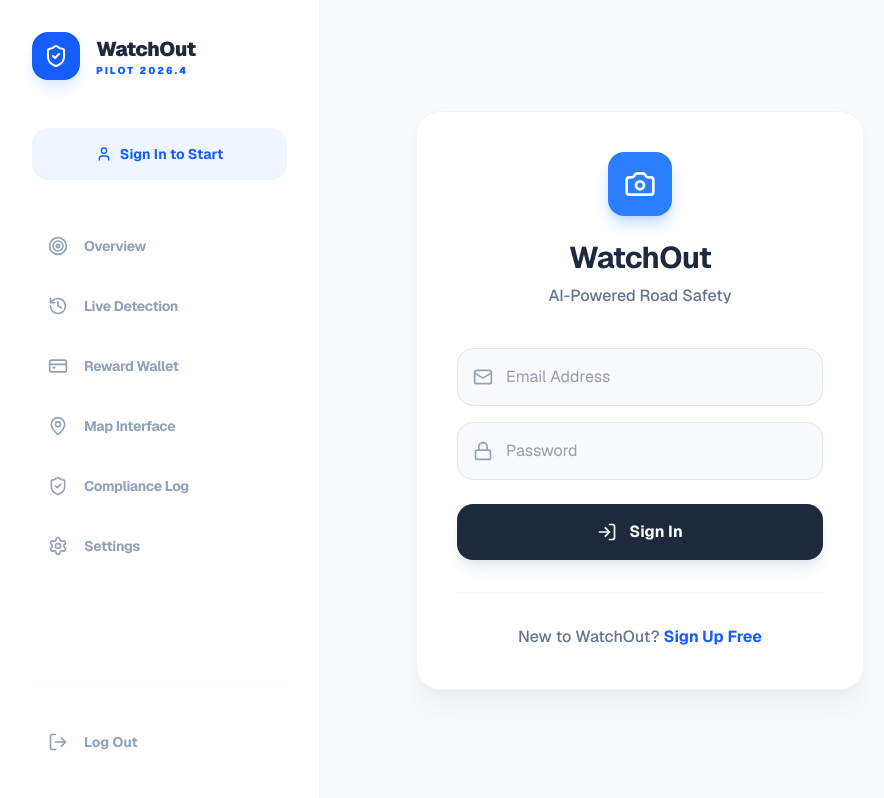
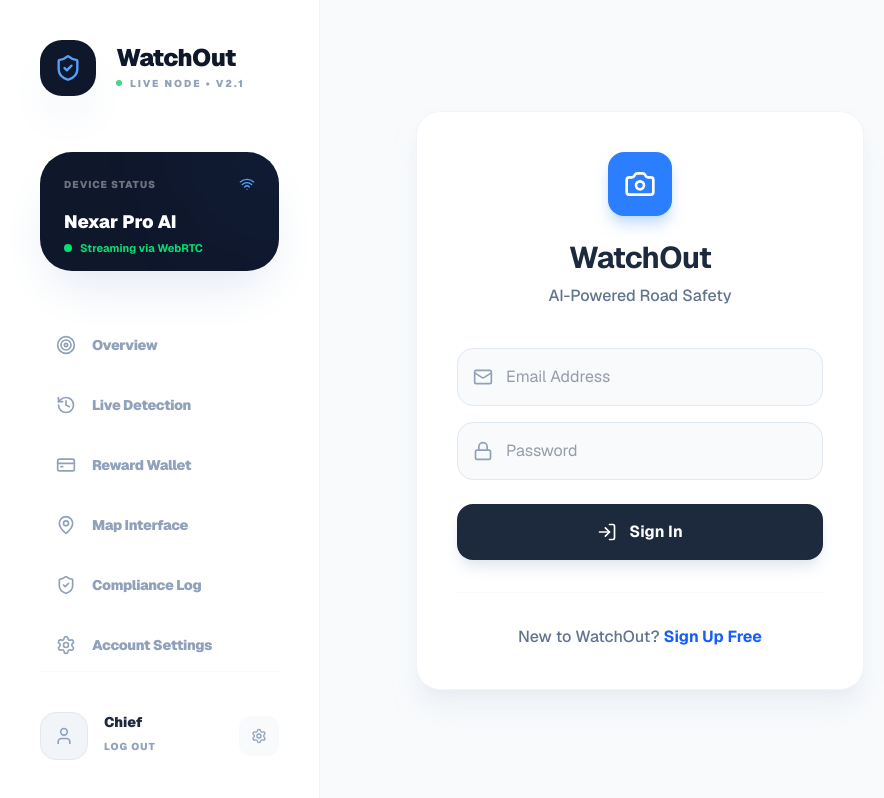
Before and after one commit to sathwikshetty0/watchout_app, a Next.js app: page /login in a window 1280 px wide. Shown: the whole page, without its empty margins (0-884 px from the left). Built offline with nearby package versions, Linux system fonts and the light colour scheme; no server answers.

Commit message:
Modernize Sidebar with device connectivity status and smooth transitions

```diff
--- a/src/components/Sidebar.tsx
+++ b/src/components/Sidebar.tsx
@@ -14,7 +14,8 @@ import {
   CreditCard,
   Target,
   Car,
-  Bike
+  Bike,
+  Wifi
 } from "lucide-react";
 import Link from "next/link";
 import { usePathname, useRouter } from "next/navigation";
@@ -25,6 +26,7 @@ export default function Sidebar() {
   const router = useRouter();
   const [user, setUser] = useState<any>(null);
   const [profile, setProfile] = useState<any>(null);
+  const [deviceOnline, setDeviceOnline] = useState(true);
 
   useEffect(() => {
     supabase.auth.getUser().then(({ data: { user } }) => {
@@ -57,44 +59,40 @@ export default function Sidebar() {
     { label: "Reward Wallet", icon: CreditCard, href: "/rewards" },
     { label: "Map Interface", icon: MapPin, href: "/map" },
     { label: "Compliance Log", icon: ShieldCheck, href: "/compliance" },
-    { label: "Settings", icon: Settings, href: "/settings" },
+    { label: "Account Settings", icon: Settings, href: "/settings" },
   ];
 
   return (
-    <aside className="fixed left-0 top-0 h-screen w-80 bg-white border-r border-slate-100 flex flex-col p-8 z-50">
+    <aside className="fixed left-0 top-0 h-screen w-80 bg-white border-r border-slate-100 flex flex-col p-10 z-50">
       {/* Brand */}
-      <div className="flex items-center gap-4 mb-12 group">
-        <div className="w-12 h-12 bg-blue-600 rounded-2xl flex items-center justify-center shadow-lg shadow-blue-100 group-hover:bg-blue-700 transition-colors">
-          <ShieldCheck className="text-white w-6 h-6" />
+      <div className="flex items-center gap-5 mb-14 group cursor-pointer">
+        <div className="w-14 h-14 bg-slate-900 rounded-[22px] flex items-center justify-center shadow-2xl shadow-slate-200 group-hover:scale-110 transition-transform duration-500">
+          <ShieldCheck className="text-blue-400 w-7 h-7" />
         </div>
         <div>
-          <h2 className="text-xl font-black text-slate-800 tracking-tight">WatchOut</h2>
-          <p className="text-[10px] font-black text-blue-600 uppercase tracking-[0.2em]">Pilot 2026.4</p>
+          <h2 className="text-2xl font-black text-slate-900 tracking-tight leading-none">WatchOut</h2>
+          <div className="flex items-center gap-2 mt-1.5">
+             <span className="w-1.5 h-1.5 rounded-full bg-green-500 animate-pulse" />
+             <p className="text-[10px] font-black text-slate-400 uppercase tracking-[0.2em]">Live Node • v2.1</p>
+          </div>
         </div>
       </div>
 
-      {/* Profile Card */}
-      {user ? (
-        <div className="mb-10 p-5 bg-slate-50 rounded-[28px] border border-slate-100/50 group hover:bg-slate-100 transition-colors">
-          <div className="flex items-center gap-4">
-            <div className="w-12 h-12 bg-white rounded-2xl shadow-sm flex items-center justify-center border border-slate-100">
-               {profile?.vehicle_type === 'bike' ? <Bike className="w-5 h-5 text-slate-400" /> : <Car className="w-5 h-5 text-slate-400" />}
+      {/* Connection Card */}
+      <div className="mb-12 p-6 bg-slate-900 rounded-[32px] text-white shadow-2xl shadow-slate-200 relative overflow-hidden group">
+         <div className="absolute top-0 right-0 w-32 h-32 bg-blue-500/10 rounded-full -mr-16 -mt-16 blur-3xl group-hover:bg-blue-500/20 transition-colors" />
+         <div className="relative z-10">
+            <div className="flex items-center justify-between mb-4">
+               <p className="text-[10px] font-black uppercase text-white/40 tracking-widest">Device Status</p>
+               <Wifi className="w-4 h-4 text-blue-400" />
             </div>
-            <div className="flex-1 overflow-hidden">
-               <p className="text-sm font-extrabold text-slate-800 truncate leading-none mb-1">
-                 {profile?.full_name || "Profile Incomplete"}
-               </p>
-               <p className="text-[10px] font-bold text-slate-400 uppercase tracking-widest truncate">
-                 {profile?.registration_number || user.email}
-               </p>
-            </div>
-          </div>
-        </div>
-      ) : (
-        <Link href="/login" className="mb-10 text-sm font-bold text-blue-600 hover:text-blue-700 flex items-center justify-center gap-2 py-4 bg-blue-50 rounded-2xl">
-          <User className="w-4 h-4" /> Sign In to Start
-        </Link>
-      )}
+            <p className="text-lg font-black mb-1">Nexar Pro AI</p>
+            <p className="text-[11px] font-bold text-green-400 flex items-center gap-2">
+               <span className="w-2 h-2 rounded-full bg-green-400" />
+               Streaming via WebRTC
+            </p>
+         </div>
+      </div>
 
       {/* Navigation */}
       <nav className="flex-1 space-y-2">
@@ -104,33 +102,52 @@ export default function Sidebar() {
             <Link
               key={item.href}
               href={item.href}
-              className={`flex items-center justify-between p-4 rounded-2xl transition-all group ${
+              className={`relative flex items-center justify-between p-4 rounded-2xl transition-all group overflow-hidden ${
                 isActive
-                  ? "bg-slate-900 text-white shadow-xl shadow-slate-200"
-                  : "text-slate-400 hover:bg-slate-50 hover:text-slate-600"
+                  ? "text-slate-900"
+                  : "text-slate-400 hover:text-slate-600 hover:bg-slate-50"
               }`}
             >
-              <div className="flex items-center gap-4">
-                <item.icon className={`w-5 h-5 transition-colors ${isActive ? "text-blue-400" : "group-hover:text-blue-600"}`} />
-                <span className="text-sm font-bold tracking-tight">{item.label}</span>
+              {isActive && (
+                <motion.div
+                  layoutId="activeNavBG"
+                  className="absolute inset-0 bg-slate-50 border border-slate-100 rounded-2xl"
+                  initial={false}
+                  transition={{ type: "spring", stiffness: 380, damping: 30 }}
+                />
+              )}
+              <div className="relative z-10 flex items-center gap-4">
+                <item.icon className={`w-5 h-5 transition-colors duration-300 ${isActive ? "text-blue-600" : "group-hover:text-slate-600"}`} />
+                <span className={`text-sm font-black tracking-tight ${isActive ? "text-slate-900" : "text-slate-400"}`}>{item.label}</span>
               </div>
               {isActive && (
-                <motion.div layoutId="activeNav" className="w-1.5 h-1.5 bg-blue-400 rounded-full" />
+                <motion.div
+                  layoutId="activeNavDot"
+                  className="relative z-10 w-1.5 h-1.5 bg-blue-600 rounded-full"
+                  transition={{ type: "spring", stiffness: 380, damping: 30 }}
+                />
               )}
             </Link>
           );
         })}
       </nav>
 
-      {/* Footer */}
-      <div className="mt-auto pt-8 border-t border-slate-50">
-        <button
-          onClick={handleLogout}
-          className="w-full flex items-center gap-4 p-4 rounded-2xl text-slate-400 hover:bg-red-50 hover:text-red-500 transition-all font-bold text-sm"
-        >
-          <LogOut className="w-5 h-5" />
-          Log Out
-        </button>
+      {/* Footer Profile */}
+      <div className="mt-auto pt-10 border-t border-slate-50">
+        <div className="flex items-center justify-between group">
+           <div className="flex items-center gap-4">
+              <div className="w-12 h-12 bg-slate-100 rounded-2xl flex items-center justify-center border border-slate-200 group-hover:border-blue-200 transition-colors">
+                 <User className="text-slate-400 w-5 h-5 group-hover:text-blue-500 transition-colors" />
+              </div>
+              <div>
+                 <p className="text-sm font-black text-slate-800 leading-none mb-1">{profile?.full_name?.split(' ')[0] || "Chief"}</p>
+                 <button onClick={handleLogout} className="text-[10px] font-black text-slate-400 uppercase tracking-widest hover:text-red-500 transition-colors">Log Out</button>
+              </div>
+           </div>
+           <button className="w-10 h-10 bg-slate-50 rounded-xl flex items-center justify-center hover:bg-slate-100 transition-colors">
+              <Settings className="w-4 h-4 text-slate-400" />
+           </button>
+        </div>
       </div>
     </aside>
   );
```
